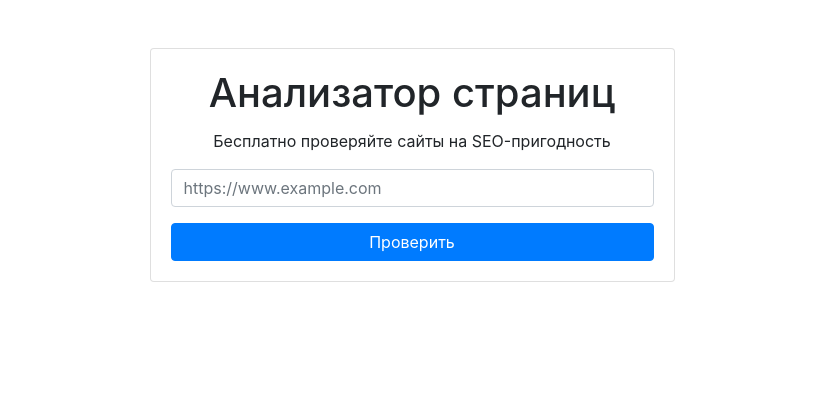
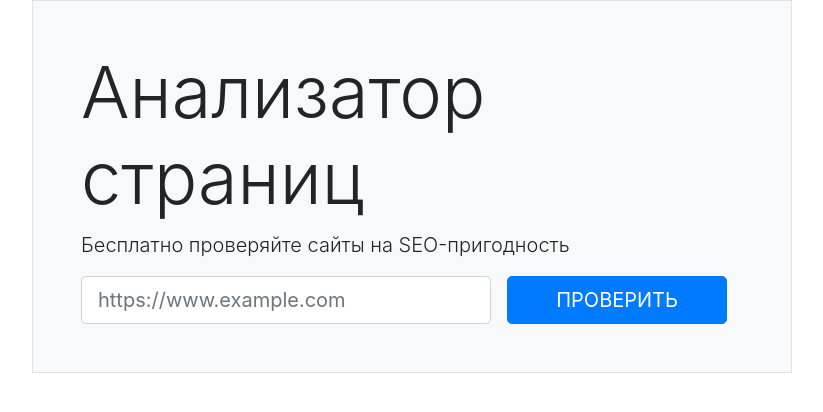
Before and after one commit to Cur1yB/python-project-83, a Flask app: page / in a window 1280 px wide. Shown: the part 56-468 px from the top of the page, without its empty margins (228-1051 px from the left). Run offline with Flask 2, Linux system fonts and the light colour scheme; some libraries are stand-ins or nearby versions.

Commit message:
Change index.html

```diff
--- a/page_analyzer/templates/index.html
+++ b/page_analyzer/templates/index.html
@@ -1,22 +1,12 @@
 {% extends "base.html" %}
 
 {% block content %}
-<div class="container">
-    <div class="row justify-content-center">
-        <div class="col-md-6">
-            <div class="card mt-5">
-                <div class="card-body">
-                    <h1 class="card-title text-center">Анализатор страниц</h1>
-                    <p class="text-center">Бесплатно проверяйте сайты на SEO-пригодность</p>
-                    <form method="POST" action="{{ url_for('index') }}">
-                        <div class="form-group">
-                            <input type="url" class="form-control" id="url" name="url" placeholder="https://www.example.com" required>
-                        </div>
-                        <button type="submit" class="btn btn-primary btn-block">Проверить</button>
-                    </form>
-                </div>
-            </div>
-        </div>
-    </div>
-</div>
+<div class="row">
+    <div class="col-12 col-md-10 col-lg-8 mx-auto border rounded-3 bg-light p-5">
+      <h1 class="display-3">Анализатор страниц</h1>
+      <p class="lead">Бесплатно проверяйте сайты на SEO-пригодность</p>
+      <form action="/urls " method="post" class="d-flex justify-content-center">
+      <input type="text" name="url" placeholder="https://www.example.com"value=""  class="form-control form-control-lg" required>
+      <input type="submit" class="btn btn-primary  btn-lg ms-3 px-5 text-uppercase mx-3" value="Проверить">
+  </form>
 {% endblock %}
```
